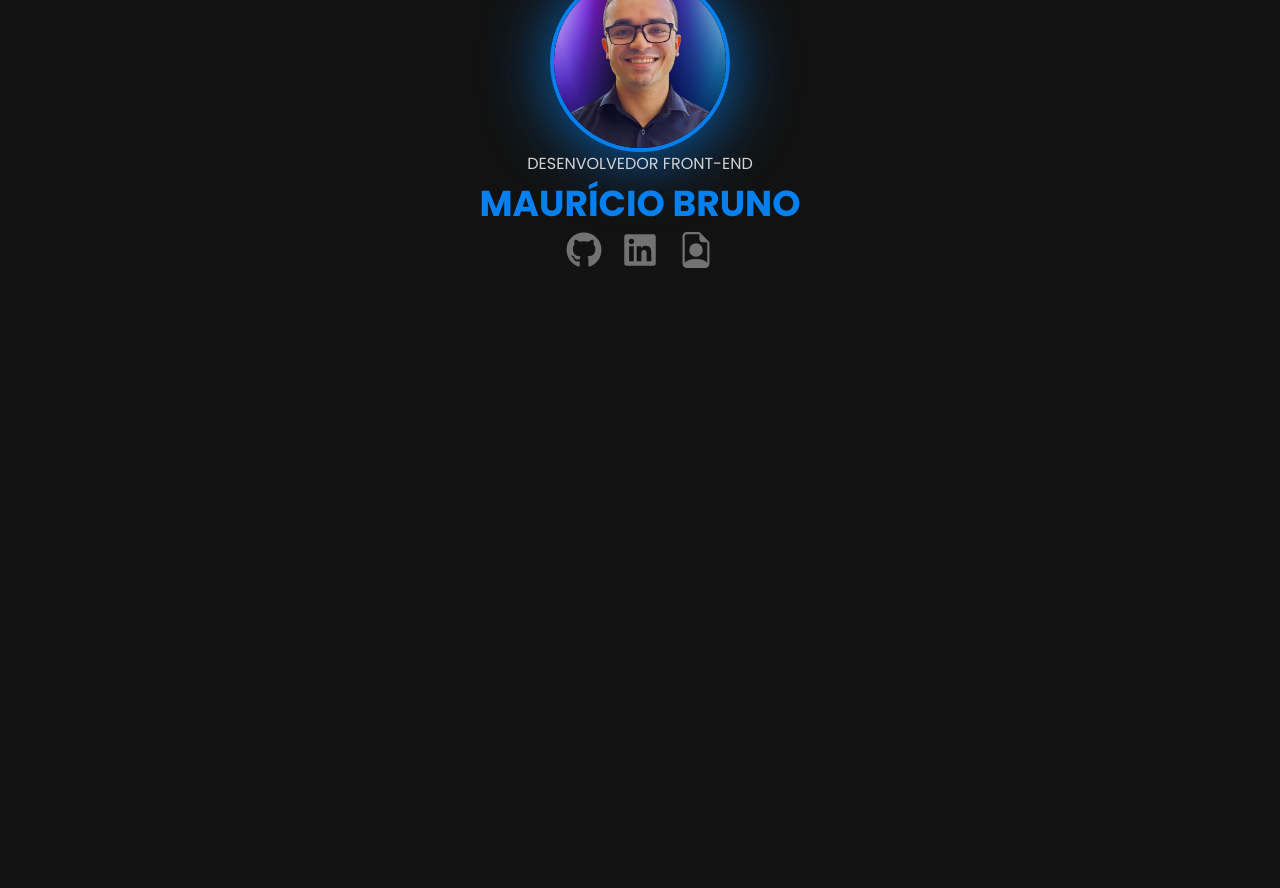
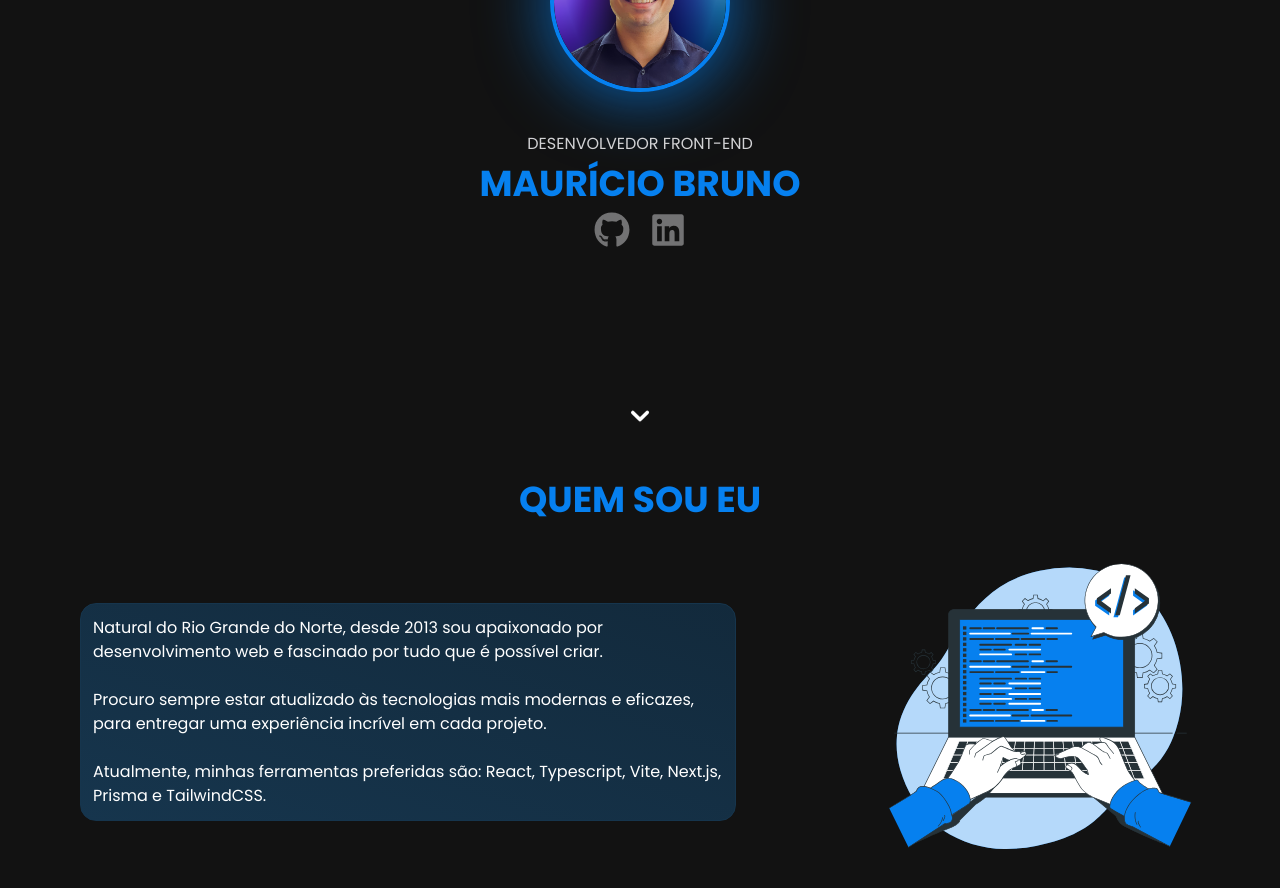
Before and after one commit to MBrunoS/portfolio, a Next.js app: page / in a window 1280 px wide. Shown: the part 280-1168 px from the top of the page. Before the commit the page ends 800 px from the top, so only its background shows below. Built offline with nearby package versions, Linux system fonts and the light colour scheme.

Commit message:
feat: add about section

```diff
--- /dev/null
+++ b/src/components/Card/index.tsx
@@ -0,0 +1,22 @@
+import React from "react";
+import styles from "./styles.module.css";
+
+interface Props {
+  children: React.ReactNode;
+  textAlign?: string;
+  className?: string;
+}
+
+export const Card: React.FC<Props> = ({
+  children,
+  textAlign = "left",
+  className,
+}) => {
+  return (
+    <div
+      className={`bg-gradient-to-bl rounded-2xl p-3 border-1 text-white ${className} ${styles.card}`}
+    >
+      {children}
+    </div>
+  );
+};
--- /dev/null
+++ b/src/components/Card/styles.module.css
@@ -0,0 +1,9 @@
+.card {
+  background: linear-gradient(
+      to bottom left,
+      rgba(12, 21, 28, 0.35) 0%,
+      rgba(22, 53, 77, 0.35) 100%
+    ),
+    linear-gradient(0deg, #16354d, #16354d);
+  border: 1px solid rgba(22, 53, 77, 1);
+}
--- /dev/null
+++ b/src/components/DownArrow/index.tsx
@@ -0,0 +1,12 @@
+import React from "react";
+import styles from "./styles.module.css";
+import { HiChevronDown } from "react-icons/hi";
+
+export const DownArrow: React.FC = () => {
+  return (
+    <HiChevronDown
+      size={36}
+      className={`${styles.arrow} text-white absolute bottom-0`}
+    />
+  );
+};
--- /dev/null
+++ b/src/components/DownArrow/styles.module.css
@@ -0,0 +1,9 @@
+.arrow {
+  animation: move-up-down 2s infinite ease-in-out;
+}
+
+@keyframes move-up-down {
+  50% {
+    transform: translateY(-50%);
+  }
+}
--- /dev/null
+++ b/src/components/Heading/index.tsx
@@ -0,0 +1,16 @@
+import React from "react";
+
+interface Props {
+  as?: "h1" | "h2" | "h3" | "h4" | "h5" | "h6";
+  children: React.ReactNode;
+}
+
+export const Heading: React.FC<Props> = ({ as, children }) => {
+  const Tag = as || "h1";
+
+  return (
+    <Tag className="text-primary-color uppercase text-4xl font-black my-2">
+      {children}
+    </Tag>
+  );
+};
--- a/src/components/SocialLinks/index.tsx
+++ b/src/components/SocialLinks/index.tsx
@@ -10,7 +10,6 @@ export const SocialLinks: React.FC = () => {
       url: "https://www.linkedin.com/in/mauricio-bruno-da-silva",
       Icon: FaLinkedin,
     },
-    { url: "", Icon: BsFileEarmarkPerson },
   ];
 
   return (
--- a/src/pages/index.tsx
+++ b/src/pages/index.tsx
@@ -1,7 +1,12 @@
 import Head from "next/head";
+import Image from "next/image";
 import { Navbar } from "../components/Navbar";
 import { SocialLinks } from "../components/SocialLinks";
 import { ProfilePic } from "../components/ProfilePic";
+import { DownArrow } from "../components/DownArrow";
+import { Heading } from "../components/Heading";
+import { Card } from "../components/Card";
+import handCodingImg from "../../public/hand-coding.svg";
 
 export default function Home() {
   return (
@@ -17,15 +22,38 @@ export default function Home() {
 
       <Navbar />
 
-      <section className="flex flex-col items-center justify-center pt-20 h-[90vh]">
+      <section className="flex flex-col items-center justify-center  h-[90vh] relative">
         <ProfilePic />
-        <p className="text-secondary-color uppercase">
+        <p className="mt-10 text-secondary-color uppercase">
           Desenvolvedor Front-end
         </p>
-        <h1 className="text-primary-color uppercase text-4xl font-black my-2">
-          Maurício Bruno
-        </h1>
+        <Heading>Maurício Bruno</Heading>
         <SocialLinks />
+
+        <DownArrow />
+      </section>
+
+      <section className="text-center py-8 px-2.5 sm:px-5 md:px-20">
+        <Heading>Quem sou eu</Heading>
+        <div className="flex flex-col md:flex-row basis-1/2 sm:gap-4 md:gap-12 lg:gap-36 items-center justify-around mt-8">
+          <Card className="text-left">
+            Natural do Rio Grande do Norte, desde 2013 sou apaixonado por
+            desenvolvimento web e fascinado por tudo que é possível criar.
+            <br />
+            <br />
+            Procuro sempre estar atualizado às tecnologias mais modernas e
+            eficazes, para entregar uma experiência incrível em cada projeto.
+            <br />
+            <br />
+            Atualmente, minhas ferramentas preferidas são: React, Typescript,
+            Vite, Next.js, Prisma e TailwindCSS.
+          </Card>
+          <Image
+            src={handCodingImg}
+            alt="Hand coding"
+            className="md:max-w-xs"
+          />
+        </div>
       </section>
     </>
   );
```
Also changed, not shown: public/hand-coding.svg (added).
